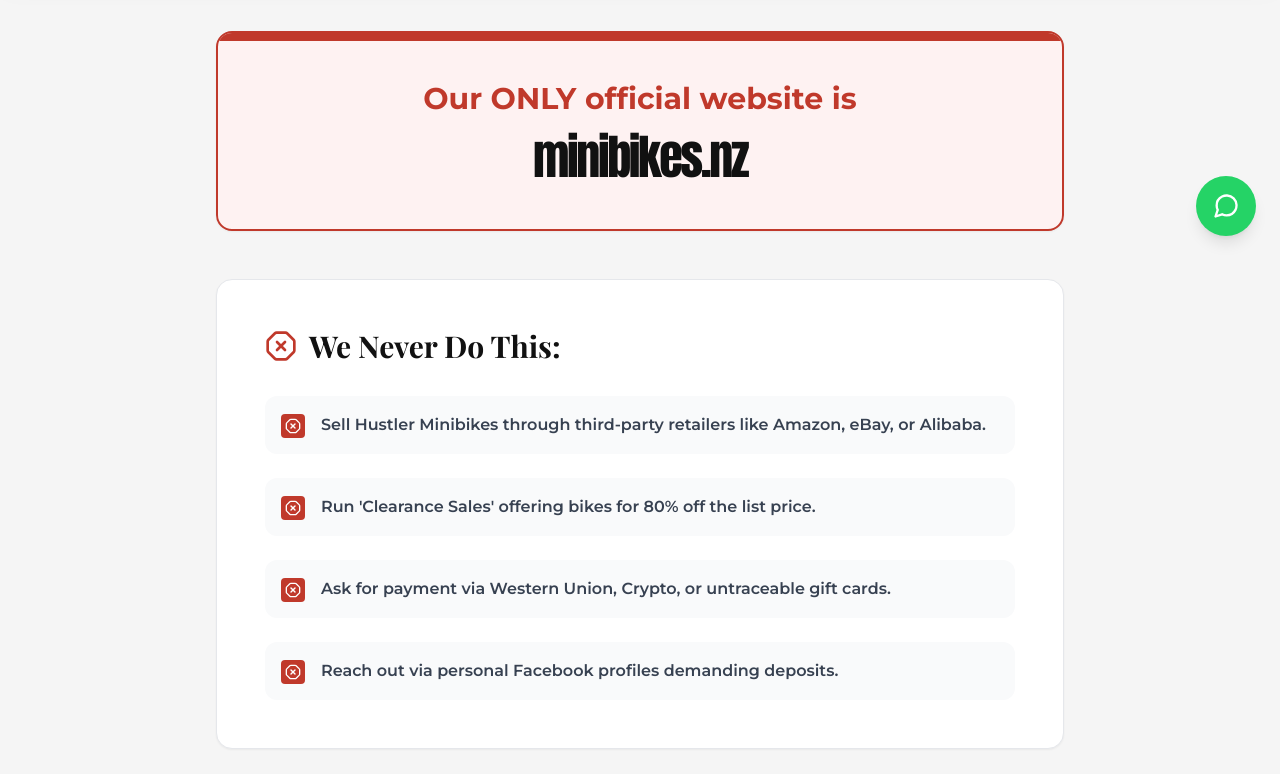
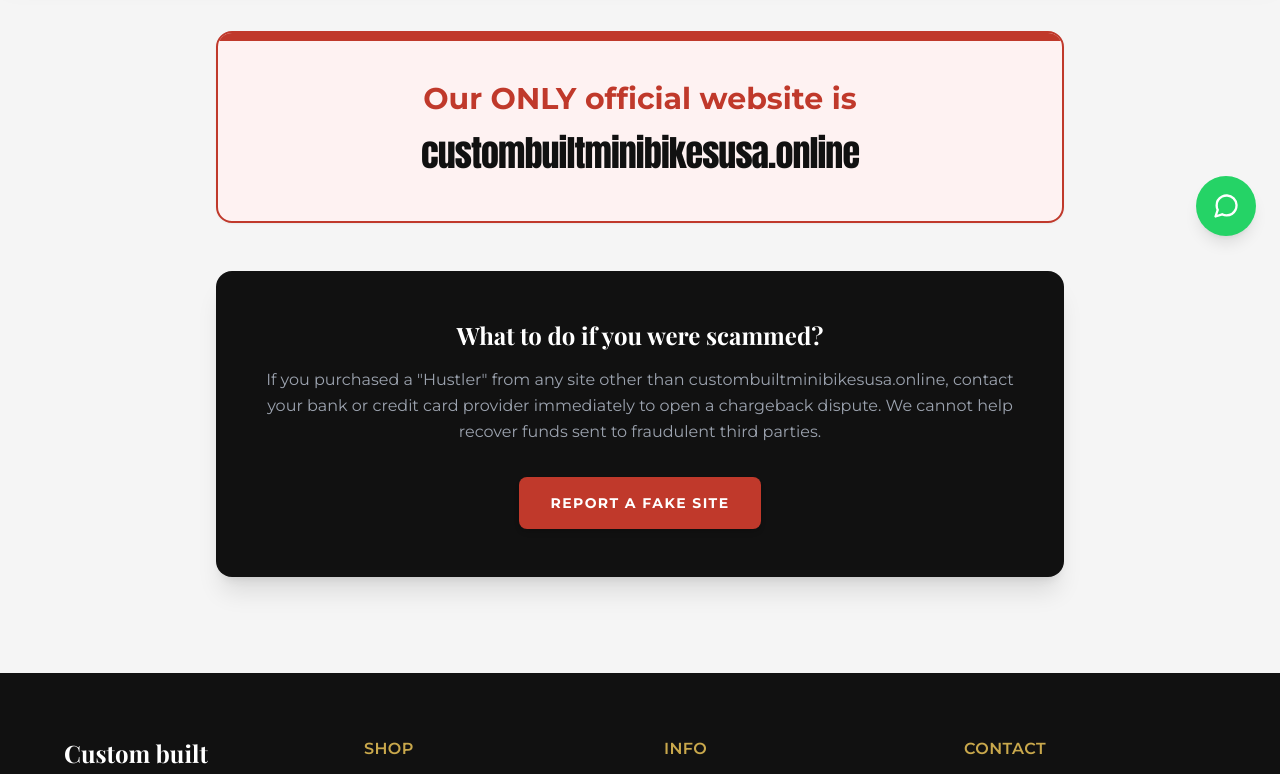
Before and after one commit to johnbrindi/minibikes, a Next.js app: page /scams in a window 1280 px wide. Shown: the part 540-1314 px from the top of the page. Built offline with nearby package versions, Linux system fonts and the light colour scheme; a web font is replaced by a local one.

Commit message:
updated user request

```diff
--- a/app/scams/page.tsx
+++ b/app/scams/page.tsx
@@ -17,34 +17,14 @@
         <div className="bg-red-50 border-2 border-brand-red p-8 md:p-12 rounded-2xl shadow-sm text-center relative overflow-hidden">
           <div className="absolute top-0 left-0 w-full h-2 bg-brand-red" />
           <h2 className="text-2xl md:text-3xl font-bold text-brand-red mb-4">Our ONLY official website is</h2>
-          <p className="text-4xl md:text-5xl font-black text-brand-black tracking-tighter" style={{ fontFamily: 'Impact, sans-serif' }}>minibikes.nz</p>
+          <p className="text-2xl sm:text-3xl md:text-4xl font-black text-brand-black tracking-tight" style={{ fontFamily: 'Impact, sans-serif' }}>custombuiltminibikesusa.online</p>
         </div>
 
-        <div className="bg-white p-8 md:p-12 rounded-2xl shadow-sm border border-gray-200">
-          <h3 className="font-playfair text-3xl font-bold mb-8 flex items-center gap-3">
-            <XOctagon className="text-brand-red w-8 h-8" /> We Never Do This:
-          </h3>
-          <ul className="space-y-6">
-            {[
-              "Sell Hustler Minibikes through third-party retailers like Amazon, eBay, or Alibaba.",
-              "Run 'Clearance Sales' offering bikes for 80% off the list price.",
-              "Ask for payment via Western Union, Crypto, or untraceable gift cards.",
-              "Reach out via personal Facebook profiles demanding deposits."
-            ].map((item, i) => (
-              <li key={i} className="flex gap-4 items-start bg-gray-50 p-4 rounded-xl">
-                <div className="bg-brand-red text-white p-1 rounded mt-0.5">
-                  <XOctagon size={16} />
-                </div>
-                <span className="text-gray-700 leading-relaxed font-semibold">{item}</span>
-              </li>
-            ))}
-          </ul>
-        </div>
 
         <div className="bg-brand-black text-white p-8 md:p-12 rounded-2xl shadow-xl flex flex-col items-center text-center">
           <h3 className="font-playfair text-2xl font-bold mb-4">What to do if you were scammed?</h3>
           <p className="text-gray-400 mb-8 leading-relaxed">
-            If you purchased a "Hustler" from any site other than minibikes.nz, contact your bank or credit card provider immediately to open a chargeback dispute. We cannot help recover funds sent to fraudulent third parties.
+            If you purchased a "Hustler" from any site other than custombuiltminibikesusa.online, contact your bank or credit card provider immediately to open a chargeback dispute. We cannot help recover funds sent to fraudulent third parties.
           </p>
           <Link href="/contact" className="bg-brand-red text-white px-8 py-4 uppercase font-bold tracking-widest text-sm hover:bg-white hover:text-brand-red transition-colors rounded-lg shadow-md">
             Report a Fake Site
```
Also changed, not shown: mini.jsx (+2 -8 lines).
